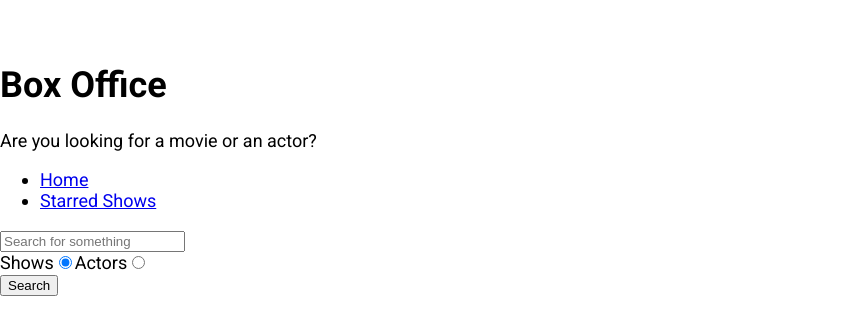
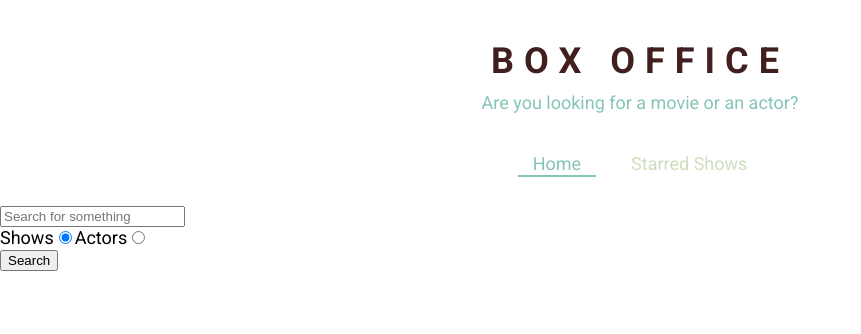
Before and after one commit to sehrish30/BoxOffice, a React (Create React App) app: page / in a window 1280 px wide. Shown: the top 334 px of the page, without its empty margins (0-861 px from the left). Built offline with nearby package versions, Linux system fonts and the light colour scheme.

Commit message:
styled Heading and navbar

```diff
--- a/src/App.js
+++ b/src/App.js
@@ -3,9 +3,21 @@
 import Starred from './pages/Starred';
 import Home from './pages/Home';
 import Show from './pages/Show';
+import { ThemeProvider } from 'styled-components';
+
+const theme = {
+  mainColors: {
+    blue: '#86c4ba',
+    gray: '#cedebd',
+    dark: '#411f1f',
+    light: '#f3f3f3',
+  },
+};
+//theme object pass as props
 
 function App() {
   return (
+    <ThemeProvider theme={theme}>
       <Switch>
         <Route exact path="/">
           <Home />
@@ -23,6 +35,7 @@
           <div>Not Found</div>
         </Route>
       </Switch>
+    </ThemeProvider>
   );
 }
 
--- a/src/components/Navs.js
+++ b/src/components/Navs.js
@@ -1,21 +1,29 @@
 import React from 'react';
-import { Link } from 'react-router-dom';
-
+import { useLocation } from 'react-router-dom';
+// import { Link } from 'react-router-dom';
+import { NavList, LinkStyled } from './Navs.styled';
 const LINKS = [
   { to: '/', text: 'Home' },
   { to: '/starred', text: 'Starred Shows' },
 ];
 
 const Navs = () => {
+  const location = useLocation();
+  console.log(location);
   return (
     <div>
-      <ul>
+      <NavList>
         {LINKS.map(item => (
           <li key={item.to}>
-            <Link to={item.to}>{item.text}</Link>
+            <LinkStyled
+              to={item.to}
+              className={item.to === location.pathname ? 'active' : ''}
+            >
+              {item.text}
+            </LinkStyled>
           </li>
         ))}
-      </ul>
+      </NavList>
     </div>
   );
 };
--- /dev/null
+++ b/src/components/Navs.styled.js
@@ -0,0 +1,40 @@
+import styled from 'styled-components';
+import { Link } from 'react-router-dom';
+export const NavList = styled.ul`
+  display: flex;
+  justify-content: center;
+  list-style: none;
+  margin: 0 0 30px;
+  padding: 0;
+`;
+
+export const LinkStyled = styled(Link)`
+  margin: 0 10px;
+  padding: 3px 15px;
+  position: relative;
+  text-decoration: none;
+  color: ${({ theme }) => theme.mainColors.gray};
+  &.active {
+    color: ${({ theme }) => theme.mainColors.blue};
+    &:after {
+      content: '';
+      position: absolute;
+      display: block;
+      height: 2px;
+      left: 0%;
+      bottom: 0;
+      background-color: ${({ theme }) => theme.mainColors.blue};
+      animation: slide-in 0.3s ease-in forwards;
+      @keyframes slide-in {
+        from {
+          left: 50%;
+          width: 0;
+        }
+        to {
+          left: 0%;
+          width: 100%;
+        }
+      }
+    }
+  }
+`;
--- a/src/components/Title.js
+++ b/src/components/Title.js
@@ -1,11 +1,12 @@
 import React from 'react';
+import { TitleWrapper } from './Title.styled';
 
 const Title = ({ title, subtitle }) => {
   return (
-    <div>
+    <TitleWrapper>
       <h1>{title}</h1>
       <p>{subtitle}</p>
-    </div>
+    </TitleWrapper>
   );
 };
 
--- /dev/null
+++ b/src/components/Title.styled.js
@@ -0,0 +1,17 @@
+import styled from 'styled-components';
+export const TitleWrapper = styled.div`
+  text-align: center;
+  margin: 0 0 40px;
+
+  h1 {
+    color: ${({ theme }) => theme.mainColors.dark};
+    letter-spacing: 10px;
+    text-transform: uppercase;
+    margin: 0 0 10px;
+  }
+
+  p {
+    color: ${({ theme }) => theme.mainColors.blue};
+    margin: 0;
+  }
+`;
--- a/src/misc/custom-hooks.js
+++ b/src/misc/custom-hooks.js
@@ -99,5 +99,4 @@
     };
   }, [showId]);
   return state;
-  console.log('show', show);
 }
--- a/src/pages/Show.js
+++ b/src/pages/Show.js
@@ -11,7 +11,7 @@
 const Show = () => {
   const { id } = useParams();
   const { show, isLoading, error } = useShow(id);
-
+  // console.log('show', show);
   if (isLoading) {
     return <div>Data is being rendered</div>;
   }
```
Lines whose indentation alone changed are shown as unchanged.
